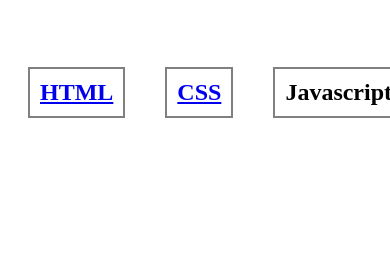
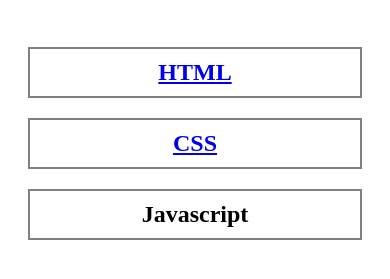
Before and after one commit to MichelleJin12/-, a plain HTML site: page GY_html_pages/home.html in a window 390 px wide. Shown: the part 99-378 px from the top of the page. Drawn offline with Linux system fonts and the light colour scheme.

Commit message:
Update home.html

```diff
--- a/GY_html_pages/home.html
+++ b/GY_html_pages/home.html
@@ -18,6 +18,12 @@
 			text-align:center;
 			margin: 20px;
 			padding: 10px;
+		}
+
+		@media(max-width:450px){
+			#menu {
+				display: block;
+			}
 		}
 
 	</style>
```
